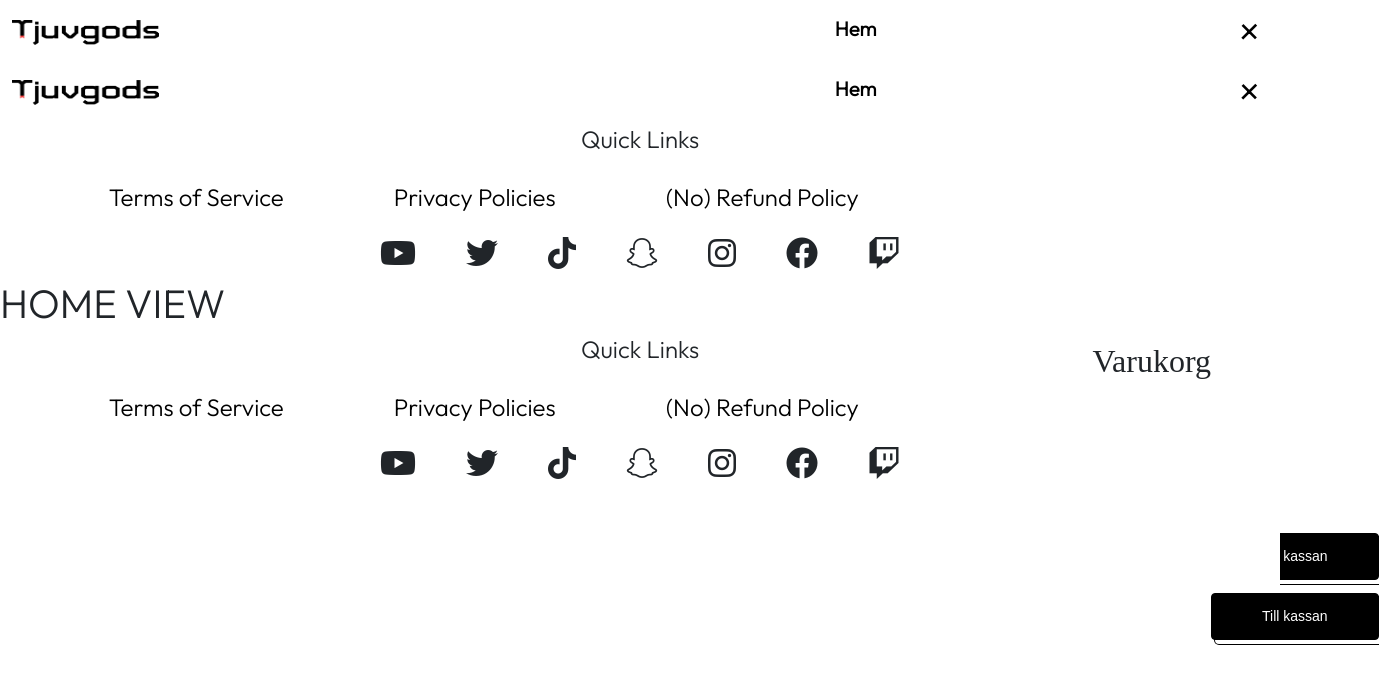
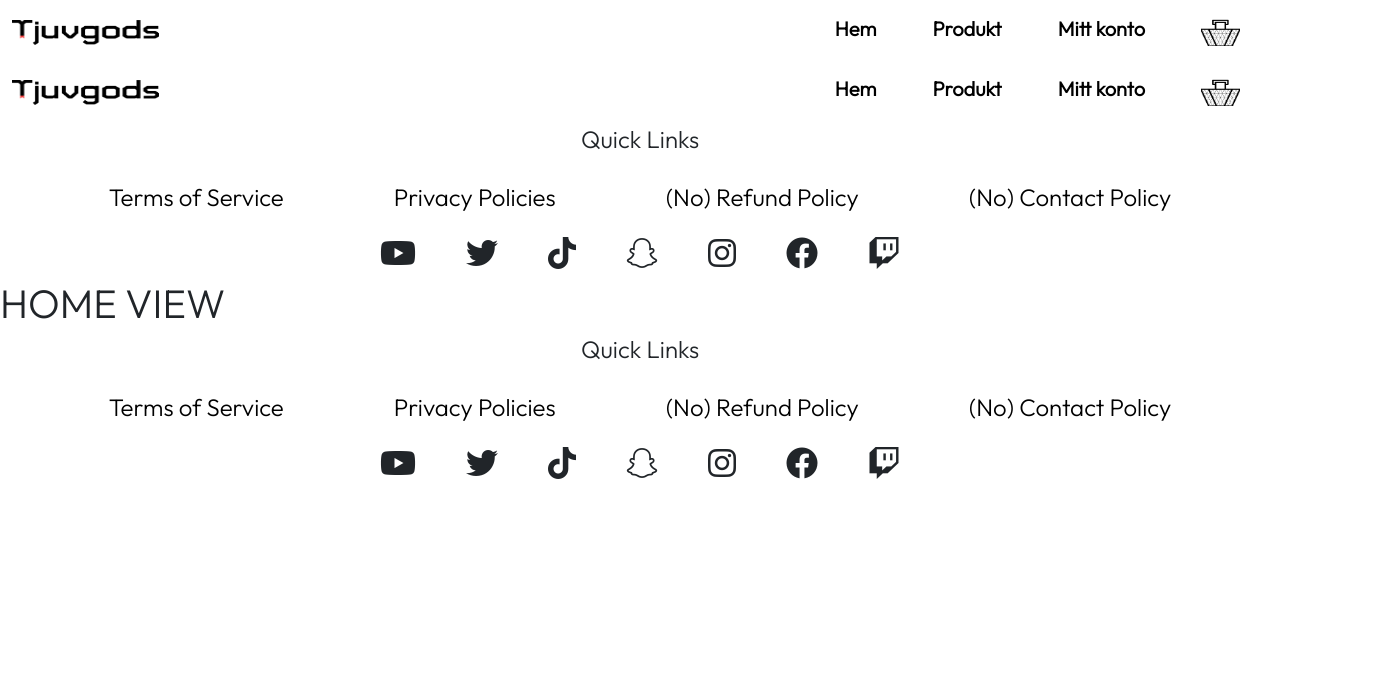
Before and after one commit to PhilipSamuelsson/Tjuvjakt, a Vue app: page /products in a window 1280 px wide. Shown: the top 684 px of the page, 1379 px wide, since content can reach past the window. Built offline with nearby package versions, Linux system fonts and the light colour scheme; a web font is replaced by a local one.

Commit message:
add store and toggle cart

```diff
--- a/package.json
+++ b/package.json
@@ -13,7 +13,8 @@
     "bootstrap": "^5.2.3",
     "lint": "^0.8.19",
     "vue": "^3.2.45",
-    "vue-router": "^4.1.6"
+    "vue-router": "^4.1.6",
+    "vuex": "^4.0.2"
   },
   "devDependencies": {
     "@rushstack/eslint-patch": "^1.1.4",
--- a/src/components/CartContainer.vue
+++ b/src/components/CartContainer.vue
@@ -8,7 +8,7 @@
     <h2 class="cartHeader">Varukorg</h2>
 
 
-    <button data-close class="close">&times;</button>
+    <button @click="$store.commit('toggleCart')" class="close">&times;</button>
 
     <button class="button-50" role="button">Till kassan</button>
 
--- a/src/components/NavBar.vue
+++ b/src/components/NavBar.vue
@@ -44,19 +44,19 @@ import CartContainer from '../components/CartContainer.vue'
           </li>
 
           <li class="nav-item">
-            <a class="nav-link" href="#">
-              <RouterLink to="/checkout">
+            <a class="nav-link" href="#" @click="$store.commit('toggleCart')">
+
                 <img
                   class="Kassa"
                   src="../assets/img/shopping-cart-icon-1.png"
                 />
-              </RouterLink>
+
             </a>
           </li>
         </ul>
       </div>
     </div>
-    <CartContainer/>
+    <CartContainer v-if="$store.state.showCart"/>
   </nav>
   <RouterView />
   <FooterBar />
--- a/src/main.js
+++ b/src/main.js
@@ -5,9 +5,9 @@ import "/main.css";
 import "bootstrap/dist/css/bootstrap.css";
 
 import bootstrap from "bootstrap/dist/js/bootstrap.bundle.js";
-
+import store from './store'
 const app = createApp(App);
-
+app.use(store);
 app.use(router);
 app.use(bootstrap);
 app.mount("#app");
--- /dev/null
+++ b/src/store.js
@@ -0,0 +1,9 @@
+import { createStore } from "vuex";
+const mutations = {
+  toggleCart(state) {
+    state.showCart = !state.showCart;
+  },
+};
+const state = { showCart: false };
+
+export default createStore({ mutations, state, strict: true });
```
Also changed, not shown: 1 other file (tests, documents, lock files or other folders).
